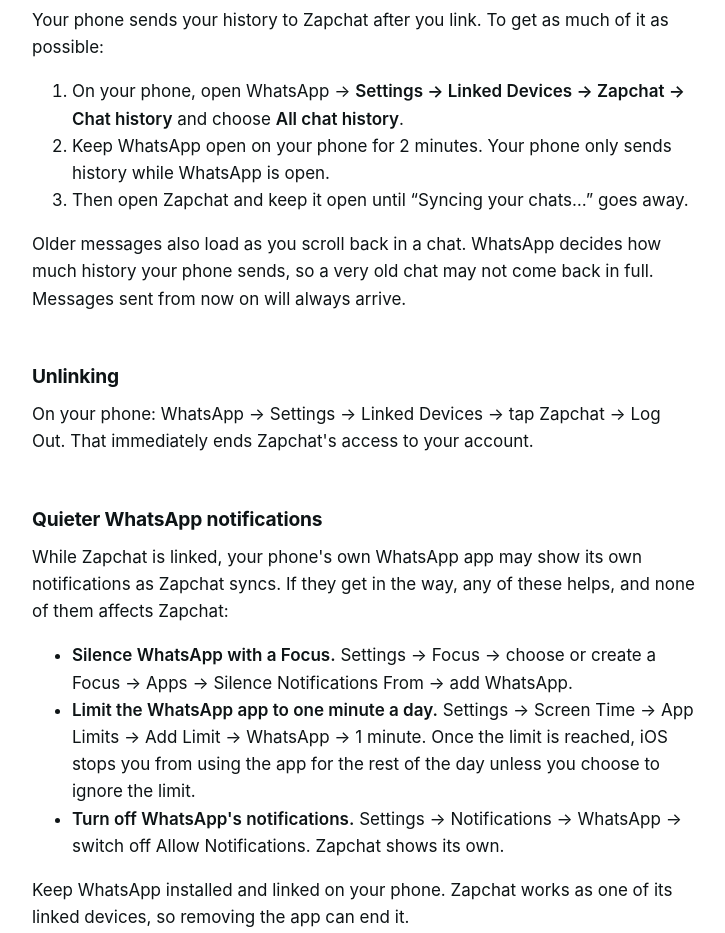
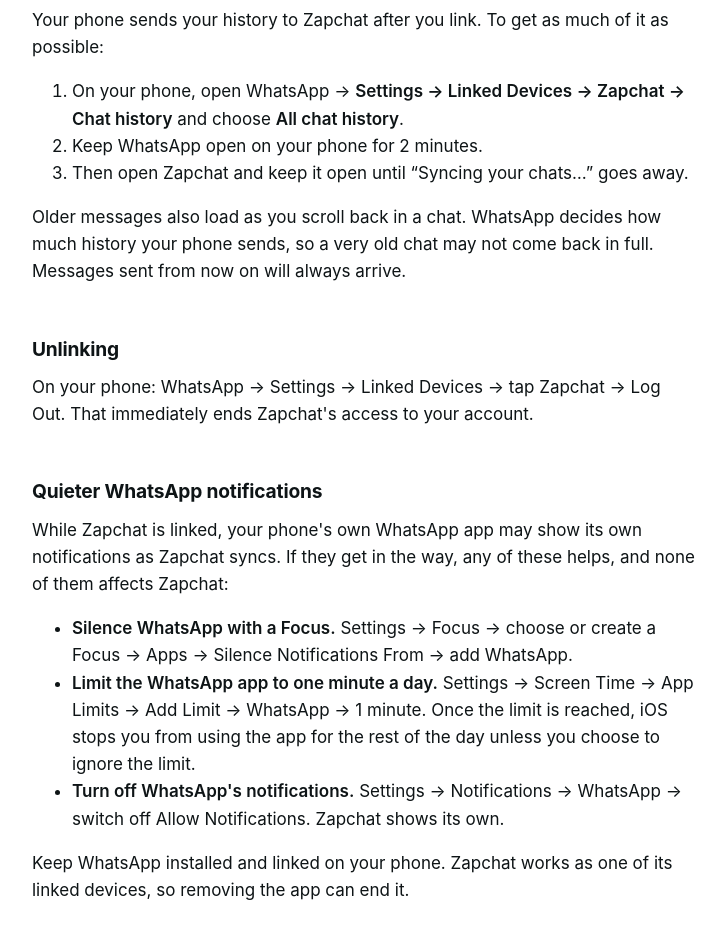
Before and after one commit to m-drew-tag/zapchat-site, a plain HTML site: page support.html in a window 1280 px wide. Shown: the part 885-1818 px from the top of the page, without its empty margins (276-1001 px from the left). Drawn offline with Linux system fonts and the light colour scheme.

Commit message:
Shorten the second history step

```diff
--- a/support.html
+++ b/support.html
@@ -44,8 +44,7 @@ possible:</p>
 <ol>
 <li>On your phone, open WhatsApp → <strong>Settings → Linked Devices → Zapchat → Chat
 history</strong> and choose <strong>All chat history</strong>.</li>
-<li>Keep WhatsApp open on your phone for 2 minutes. Your phone
-only sends history while WhatsApp is open.</li>
+<li>Keep WhatsApp open on your phone for 2 minutes.</li>
 <li>Then open Zapchat and keep it open until “Syncing your chats…” goes away.</li>
 </ol>
 <p>Older messages also load as you scroll back in a chat. WhatsApp decides how much history
```
